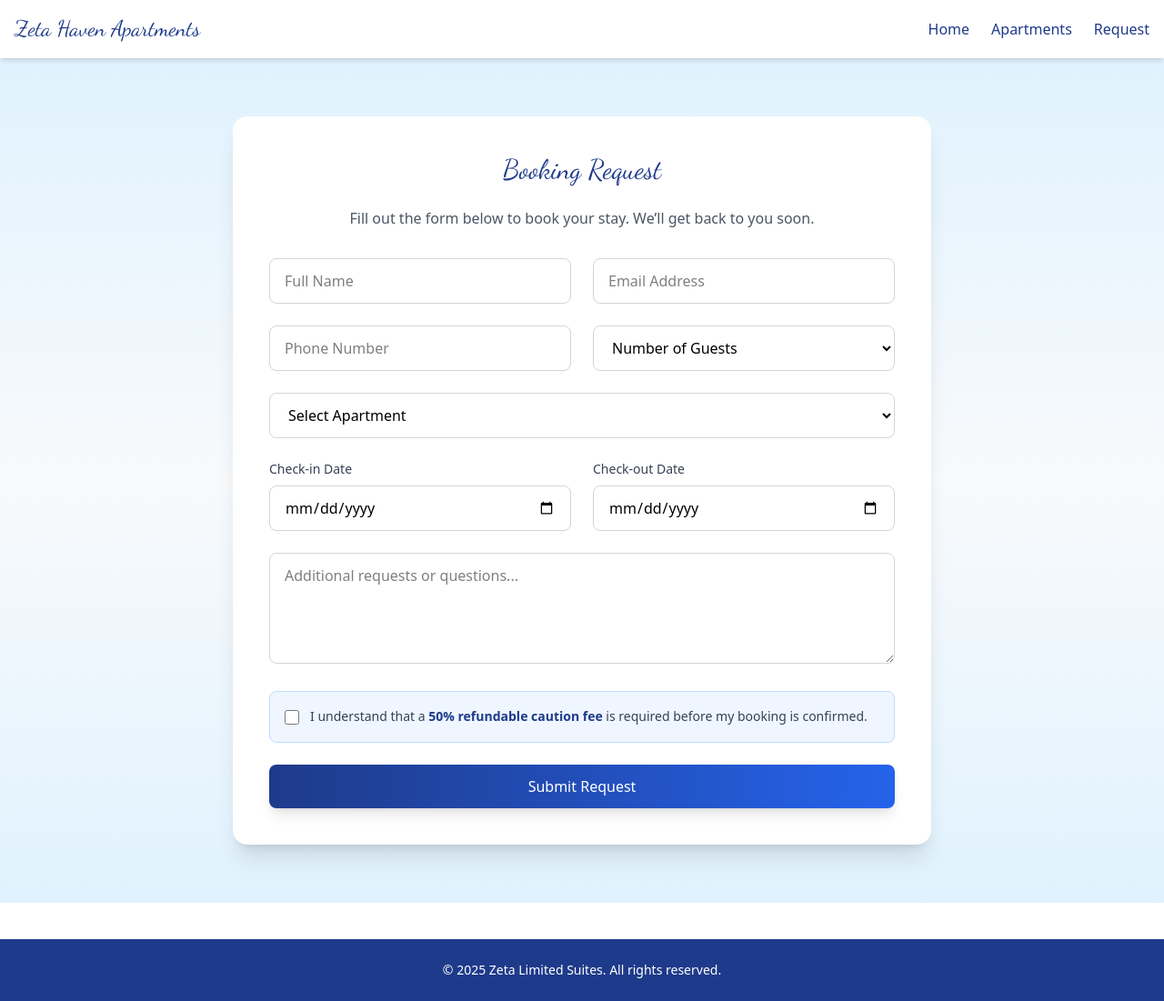
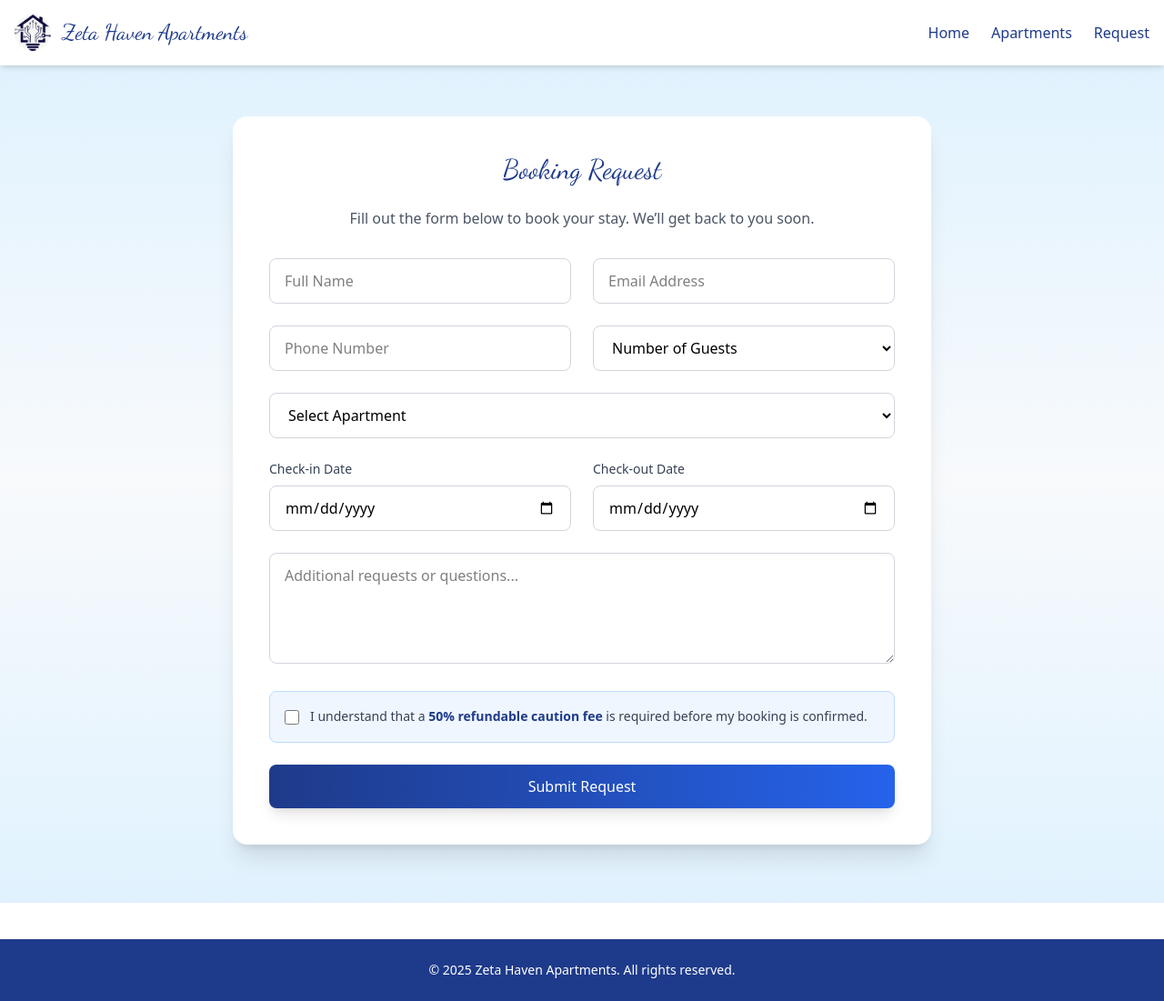
Before and after one commit to AtomJoshua/Zeta-Haven, a React (Vite) app: page /request in a window 1280 px wide. Shown: the whole page at 91% size. Built offline with nearby package versions, Linux system fonts and the light colour scheme.

Commit message:
logo & favicon

```diff
--- a/index.html
+++ b/index.html
@@ -1,8 +1,9 @@
 <!doctype html>
 <html lang="en">
+
 <head>
   <meta charset="UTF-8" />
-    <!-- <link rel="icon" type="image/svg+xml" href="/vite.svg" /> -->
+  <link rel="icon" type="image/jpeg" href="./src/assets/logo.jpeg" />
   <link rel="stylesheet" href="https://fonts.googleapis.com/css2?family=Dancing+Script&display=swap">
   <link rel="stylesheet" href="https://fonts.googleapis.com/css2?family=Allura&display=swap">
   <link rel="stylesheet" href="https://fonts.googleapis.com/css2?family=Cookie&display=swap">
@@ -10,8 +11,10 @@
   <meta name="viewport" content="width=device-width, initial-scale=1.0" />
   <title>Zeta Haven</title>
 </head>
+
 <body>
   <div id="root"></div>
   <script type="module" src="/src/main.jsx"></script>
 </body>
+
 </html>
--- a/src/components/Footer.jsx
+++ b/src/components/Footer.jsx
@@ -3,7 +3,7 @@ export default function Footer() {
   return (
     <footer className="bg-[#1E3A8A] text-white py-6 text-center mt-10">
       <p className="text-sm">
-        © {new Date().getFullYear()} Zeta Limited Suites. All rights reserved.
+        © {new Date().getFullYear()} Zeta Haven Apartments. All rights reserved.
       </p>
     </footer>
   );
--- a/src/components/Navbar.jsx
+++ b/src/components/Navbar.jsx
@@ -2,6 +2,7 @@ import { useState } from "react";
 import { Link } from "react-router-dom";
 import { Menu, X } from "lucide-react";
 import { motion, AnimatePresence } from "framer-motion";
+import logo from "../assets/logo.jpeg";
 
 export default function Navbar() {
   const [isOpen, setIsOpen] = useState(false);
@@ -9,10 +10,16 @@ export default function Navbar() {
   return (
     <nav className="fixed top-0 left-0 w-full bg-white shadow-md z-50">
       <div className="max-w-7xl mx-auto flex justify-between items-center p-4">
-        {/* Logo */}
-        <h1 className="font-dancing text-2xl font-playfair text-[#1E3A8A]">
-          Zeta Haven Apartments
-        </h1>
+        <div className="flex items-center gap-3">
+          <img
+            src={logo}
+            alt="Zeta Haven Logo"
+            className="w-10 h-10 object-cover rounded-full" // Adjust w-10 (40px) as needed
+          />
+          <h1 className="font-dancing text-2xl font-playfair text-[#1E3A8A]">
+            Zeta Haven Apartments
+          </h1>
+        </div>
 
         {/* Desktop Links */}
         <div className="hidden md:flex space-x-6 text-[#1E3A8A] font-poppins">
```
Also changed, not shown: src/assets/logo.jpeg (added). Lines whose indentation alone changed are shown as unchanged.
